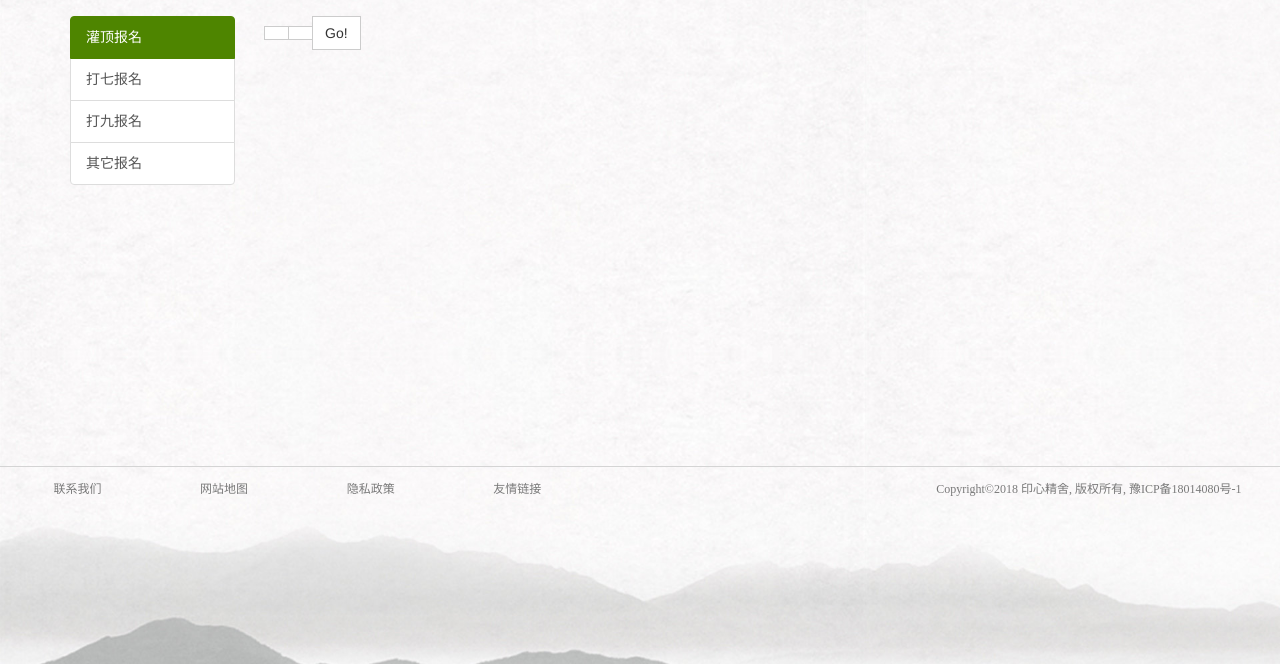
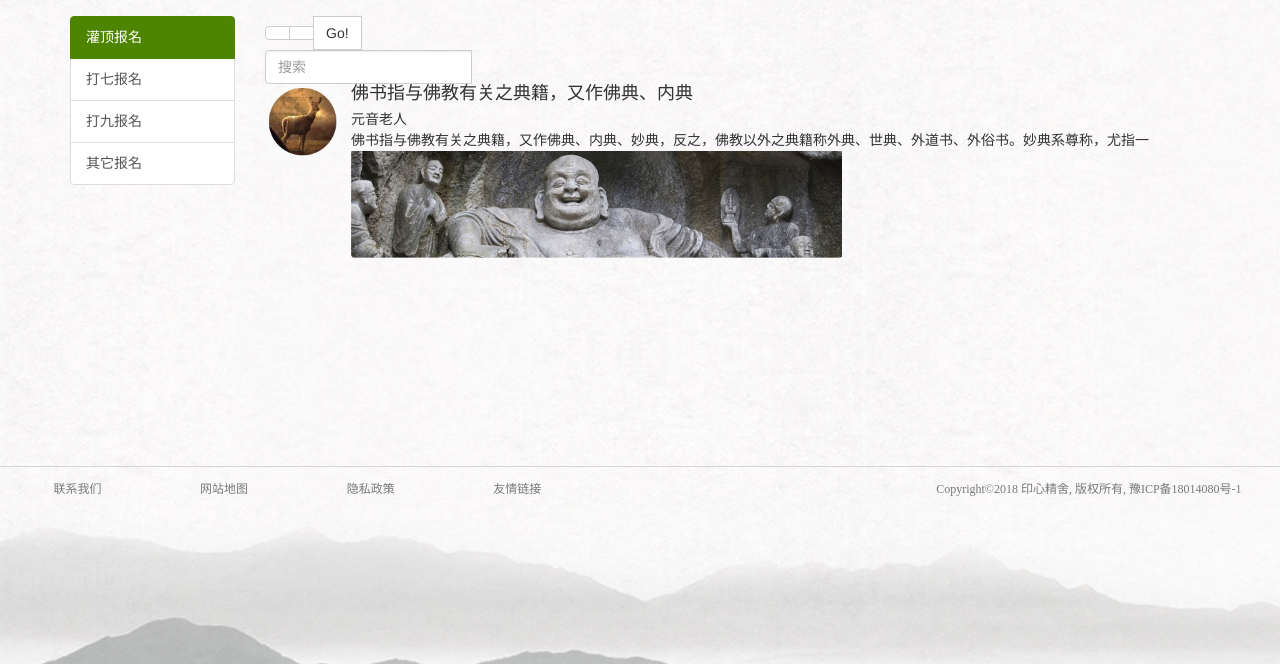
Before and after one commit to shareven/xinmizj, a plain HTML site: page tpl/activity.html in a window 1280 px wide. Shown: the part 136-800 px from the top of the page. Drawn offline with Linux system fonts and the light colour scheme.

Commit message:
添加活动页面

```diff
--- a/tpl/activity.html
+++ b/tpl/activity.html
@@ -107,6 +107,37 @@
               <button type="button" class="btn btn-default">Go!</button>
             </span>
 
+
+            <div class="input-group search-group">
+
+              <input type="search" name="" placeholder="搜索" class="form-control" value="" >
+              <i class="iconfont icon-iconss"></i>
+            </div>
+
+
+
+          </div>
+
+          <div class="activity-list">
+            <ul>
+              <li>
+
+                <div class="media">
+                  <a class="pull-left" href="#">
+                    <img class="media-object" src="/static/images/activity_img.png" alt="Image">
+                  </a>
+                  <div class="media-body">
+                    <h4 class="media-heading">佛书指与佛教有关之典籍，又作佛典、内典</h4>
+                    <span class="name">元音老人</span>
+                    <p class="ellip">佛书指与佛教有关之典籍，又作佛典、内典、妙典，反之，佛教以外之典籍称外典、世典、外道书、外俗书。妙典系尊称，尤指一</p>
+
+                    <img src="/static/images/activity_img2.png" class="img-responsive" alt="Image">
+
+                  </div>
+                </div>
+
+              </li>
+            </ul>
           </div>
         </div>
       </div>
```
Also changed, not shown: static/images/activity_img.png (added), static/images/activity_img2.png (added).
